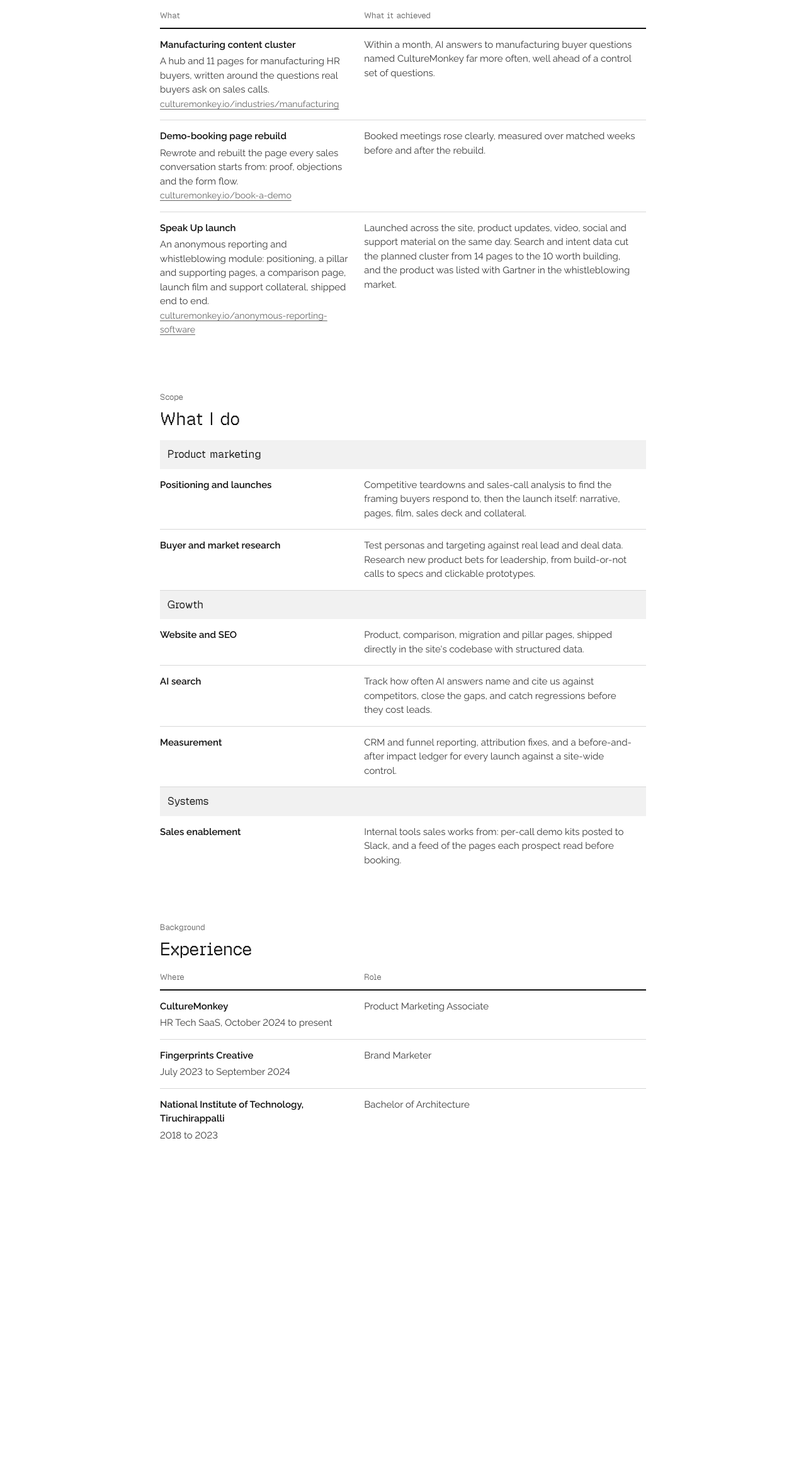
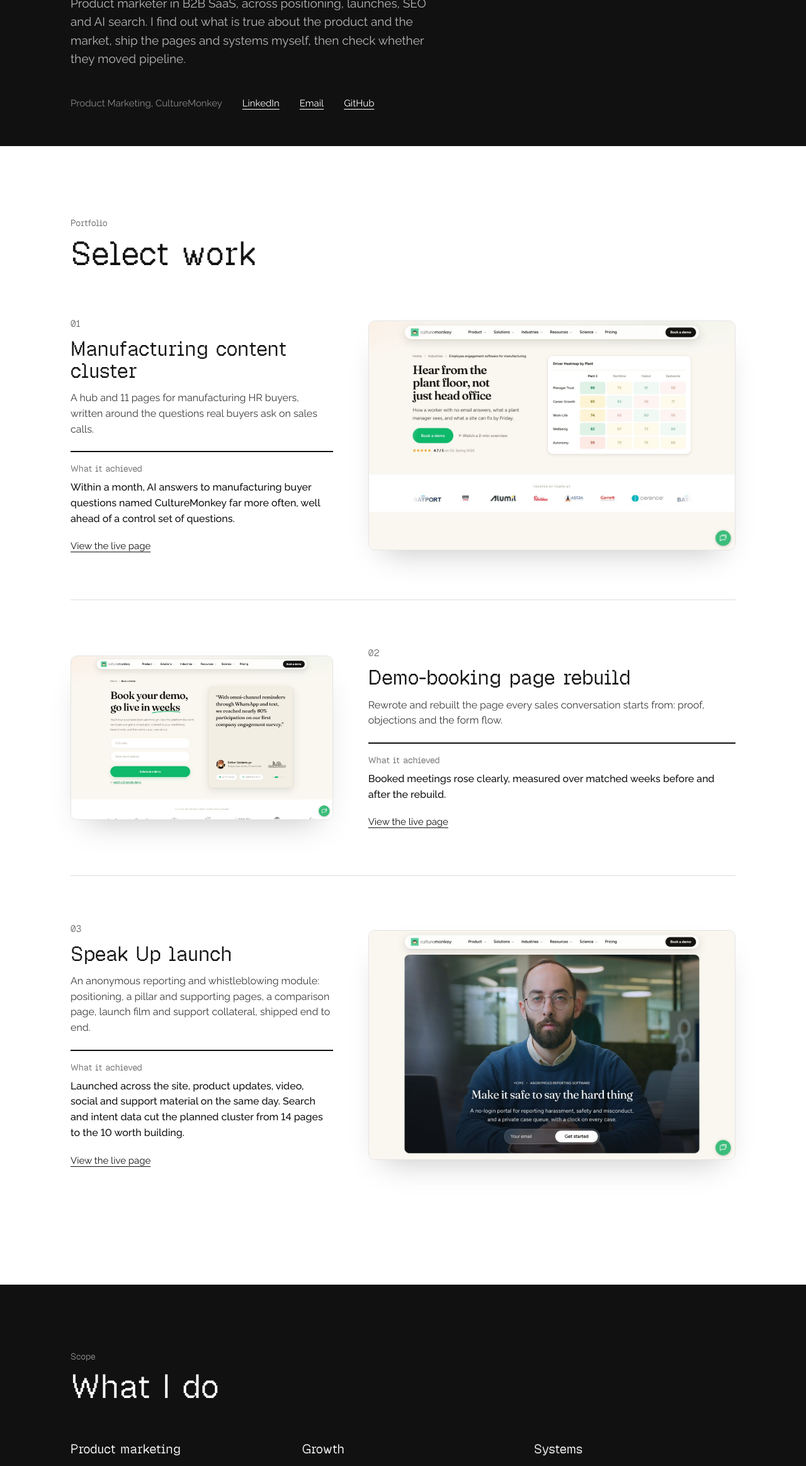
Before and after one commit to hari-sz/hari-sz.github.io, a plain HTML site: page index.html in a window 1280 px wide. Shown: the part 472-2800 px from the top of the page at 63% size. Before the commit the page ends 2396 px from the top, so only its background shows below. Drawn offline with Linux system fonts and the light colour scheme.

Commit message:
Redesign: dark hero, work pieces with page shots, scope band, contact

```diff
--- a/index.html
+++ b/index.html
@@ -9,138 +9,208 @@
   @font-face { font-family: "Geist Pixel"; src: url("fonts/geist-pixel-square.woff2") format("woff2"); font-display: swap; }
   @font-face { font-family: "Raleway"; src: url("fonts/raleway-latin-wght.woff2") format("woff2"); font-weight: 100 900; font-display: swap; }
 
+  :root { --ink: #111; --body: #3a3a3a; --muted: #6b6b6b; --line: #dcdcdc; --dark: #111; }
   * { box-sizing: border-box; margin: 0; padding: 0; }
   html { background: #fff; }
   body {
     font-family: "Raleway", sans-serif;
     font-variant-numeric: lining-nums;
     font-feature-settings: "lnum" 1;
-    color: #111;
-    background: #fff;
-    line-height: 1.55;
+    color: var(--ink); background: #fff; line-height: 1.55;
   }
-  a { color: #111; text-underline-offset: 3px; text-decoration-thickness: 1px; }
-  a:hover { color: #555; }
+  a { color: inherit; }
+  .px { font-family: "Geist Pixel", monospace; font-weight: 400; }
+  .wrap { max-width: 1120px; margin: 0 auto; padding: 0 32px; }
 
-  main { max-width: 820px; margin: 0 auto; padding: 72px 24px 96px; }
+  /* Hero */
+  .hero { background: var(--dark); color: #fff; }
+  .hero .wrap { min-height: min(88vh, 760px); display: flex; flex-direction: column; justify-content: space-between; padding-top: 32px; padding-bottom: 56px; }
+  .topbar { display: flex; justify-content: space-between; align-items: center; font-size: 14px; color: #9a9a9a; }
+  .topbar nav { display: flex; gap: 24px; }
+  .topbar a { text-decoration: none; color: #cfcfcf; }
+  .topbar a:hover { color: #fff; }
+  .hero h1 { font-size: clamp(40px, 7vw, 92px); line-height: 1.02; letter-spacing: -0.5px; max-width: 14ch; margin-top: 72px; }
+  .hero .lede { font-size: 19px; color: #b8b8b8; max-width: 580px; margin-top: 28px; }
+  .hero .meta { display: flex; flex-wrap: wrap; gap: 10px 32px; margin-top: 44px; font-size: 15px; }
+  .hero .meta a { color: #fff; text-underline-offset: 4px; text-decoration-thickness: 1px; }
+  .hero .meta span { color: #8a8a8a; }
 
-  .k { font-family: "Geist Pixel", monospace; font-size: 13px; color: #666; margin-bottom: 8px; }
-  h1, h2 { font-family: "Geist Pixel", monospace; font-weight: 400; line-height: 1.15; color: #111; }
-  h1 { font-size: 40px; margin-bottom: 20px; max-width: 700px; }
-  h2 { font-size: 28px; margin-bottom: 18px; }
-  p.lede { font-size: 17px; color: #3a3a3a; max-width: 640px; }
+  /* Section heads */
+  section { padding: 112px 0 0; }
+  .k { font-family: "Geist Pixel", monospace; font-size: 14px; color: var(--muted); margin-bottom: 10px; }
+  h2 { font-family: "Geist Pixel", monospace; font-weight: 400; font-size: clamp(32px, 4.5vw, 52px); line-height: 1.05; }
 
-  .links { display: flex; flex-wrap: wrap; gap: 8px 22px; margin-top: 22px; font-size: 15px; }
+  /* Work */
+  .work { display: grid; grid-template-columns: 5fr 7fr; gap: 56px; align-items: center; padding: 72px 0; border-bottom: 1px solid var(--line); }
+  .work:last-child { border-bottom: 0; }
+  .work.flip .text { order: 2; }
+  .num { font-family: "Geist Pixel", monospace; font-size: 15px; color: var(--muted); }
+  .work h3 { font-family: "Geist Pixel", monospace; font-weight: 400; font-size: 32px; line-height: 1.1; margin: 10px 0 14px; }
+  .work p { font-size: 16px; color: var(--body); }
+  .result { margin-top: 22px; padding-top: 16px; border-top: 2px solid var(--ink); }
+  .result .k { margin-bottom: 6px; }
+  .result p { color: var(--ink); font-weight: 500; }
+  .live { display: inline-block; margin-top: 20px; font-size: 15px; text-underline-offset: 4px; }
+  .shot { display: block; border-radius: 10px; overflow: hidden; border: 1px solid #e4e4e4; box-shadow: 0 24px 48px -24px rgba(0,0,0,.25); transition: transform .3s ease; }
+  .shot:hover { transform: translateY(-4px); }
+  .shot img { display: block; width: 100%; height: auto; }
 
-  section { margin-top: 72px; }
+  /* Scope band */
+  .band { background: var(--dark); color: #fff; margin-top: 112px; padding: 104px 0; }
+  .band .k { color: #8a8a8a; }
+  .cols { display: grid; grid-template-columns: repeat(3, 1fr); gap: 48px; margin-top: 56px; }
+  .col h4 { font-family: "Geist Pixel", monospace; font-weight: 400; font-size: 20px; padding-bottom: 12px; border-bottom: 1px solid #333; margin-bottom: 18px; }
+  .col dl dt { font-weight: 600; font-size: 16px; color: #fff; }
+  .col dl dd { font-size: 15px; color: #b0b0b0; margin: 4px 0 20px; }
 
-  table { width: 100%; border-collapse: collapse; }
-  th {
-    font-family: "Geist Pixel", monospace; font-weight: 400; font-size: 13px; color: #666;
-    text-align: left; padding: 0 16px 9px 0; border-bottom: 2px solid #111;
-  }
-  td {
-    font-size: 15px; line-height: 1.5; color: #3a3a3a;
-    padding: 14px 16px 14px 0; border-bottom: 1px solid #d8d8d8; vertical-align: top;
-  }
-  td:first-child { width: 42%; color: #111; font-weight: 600; }
-  td:first-child span { display: block; font-weight: 400; color: #3a3a3a; margin-top: 4px; }
-  td:first-child a { font-weight: 400; font-size: 14px; color: #666; }
+  /* Experience */
+  table { width: 100%; border-collapse: collapse; margin-top: 40px; }
+  th { font-family: "Geist Pixel", monospace; font-weight: 400; font-size: 14px; color: var(--muted); text-align: left; padding: 0 16px 10px 0; border-bottom: 2px solid var(--ink); }
+  td { font-size: 16px; color: var(--body); padding: 18px 16px 18px 0; border-bottom: 1px solid var(--line); vertical-align: top; }
+  td:first-child { color: var(--ink); font-weight: 600; width: 45%; }
+  td.when { color: var(--muted); text-align: right; white-space: nowrap; }
   tr:last-child td { border-bottom: 0; }
-  .sec td {
-    font-family: "Geist Pixel", monospace; font-weight: 400; font-size: 17px; color: #111;
-    background: #f1f1f1; padding: 10px 12px; border-bottom: 0; width: auto;
-  }
 
+  .end { padding: 120px 0 104px; }
+  .end h2 { max-width: 16ch; }
+  .end .meta { display: flex; flex-wrap: wrap; gap: 10px 32px; margin-top: 32px; font-size: 17px; }
+  .end a { text-underline-offset: 4px; text-decoration-thickness: 1px; }
 
-  @media (max-width: 640px) {
-    main { padding: 48px 16px 72px; }
-    h1 { font-size: 30px; }
-    h2 { font-size: 23px; }
-    p.lede { font-size: 16px; }
-    table, tbody, tr, td { display: block; width: 100%; }
-    thead { display: none; }
-    td { padding: 4px 0; border-bottom: 0; }
-    td:first-child { width: 100%; padding-top: 14px; }
-    tr { border-bottom: 1px solid #d8d8d8; padding-bottom: 12px; }
-    tr:last-child { border-bottom: 0; }
-    .sec td { padding: 10px 12px; margin-top: 8px; }
+  @media (max-width: 820px) {
+    .wrap { padding: 0 20px; }
+    .hero .wrap { min-height: auto; padding-bottom: 48px; }
+    .hero h1 { margin-top: 56px; }
+    .hero .lede { font-size: 17px; }
+    .topbar nav { display: none; }
+    section { padding-top: 80px; }
+    .work { grid-template-columns: 1fr; gap: 28px; padding: 48px 0; }
+    .work.flip .text { order: 0; }
+    .work h3 { font-size: 26px; }
+    .band { margin-top: 80px; padding: 72px 0; }
+    .cols { grid-template-columns: 1fr; gap: 24px; margin-top: 36px; }
+    td.when { display: none; }
+    .end { padding: 88px 0 72px; }
   }
 </style>
 </head>
 <body>
-<main>
 
-  <header>
-    <div class="k">Hari S</div>
-    <h1>Product marketer who builds the systems behind the marketing</h1>
-    <p class="lede">I work in B2B SaaS across positioning, launches, SEO and AI search. I measure what is really happening, find out what is true about the product and the market, ship the pages and systems myself, then check whether they moved pipeline.</p>
-    <div class="links">
+<header class="hero">
+  <div class="wrap">
+    <div class="topbar">
+      <span class="px">Hari S</span>
+      <nav><a href="#work">Work</a><a href="#scope">What I do</a><a href="#experience">Experience</a></nav>
+    </div>
+    <div>
+      <h1 class="px">I build the systems behind the marketing.</h1>
+      <p class="lede">Product marketer in B2B SaaS, across positioning, launches, SEO and AI search. I find out what is true about the product and the market, ship the pages and systems myself, then check whether they moved pipeline.</p>
+      <div class="meta">
+        <span>Product Marketing, CultureMonkey</span>
         <a href="https://linkedin.com/in/harisrinivas28">LinkedIn</a>
-      <a href="mailto:hari.srinivas28@gmail.com">hari.srinivas28@gmail.com</a>
+        <a href="mailto:hari.srinivas28@gmail.com">Email</a>
         <a href="https://github.com/hari-sz">GitHub</a>
+      </div>
+    </div>
   </div>
 </header>
 
-  <section>
+<main>
+  <section id="work">
+    <div class="wrap">
       <div class="k">Portfolio</div>
       <h2>Select work</h2>
-    <table>
-      <thead><tr><th>What</th><th>What it achieved</th></tr></thead>
-      <tbody>
-        <tr>
-          <td>Manufacturing content cluster
-            <span>A hub and 11 pages for manufacturing HR buyers, written around the questions real buyers ask on sales calls.</span>
-            <a href="https://www.culturemonkey.io/industries/manufacturing/">culturemonkey.io/industries/manufacturing</a></td>
-          <td>Within a month, AI answers to manufacturing buyer questions named CultureMonkey far more often, well ahead of a control set of questions.</td>
-        </tr>
-        <tr>
-          <td>Demo-booking page rebuild
-            <span>Rewrote and rebuilt the page every sales conversation starts from: proof, objections and the form flow.</span>
-            <a href="https://www.culturemonkey.io/book-a-demo/">culturemonkey.io/book-a-demo</a></td>
-          <td>Booked meetings rose clearly, measured over matched weeks before and after the rebuild.</td>
-        </tr>
-        <tr>
-          <td>Speak Up launch
-            <span>An anonymous reporting and whistleblowing module: positioning, a pillar and supporting pages, a comparison page, launch film and support collateral, shipped end to end.</span>
-            <a href="https://www.culturemonkey.io/anonymous-reporting-software/">culturemonkey.io/anonymous-reporting-software</a></td>
-          <td>Launched across the site, product updates, video, social and support material on the same day. Search and intent data cut the planned cluster from 14 pages to the 10 worth building, and the product was listed with Gartner in the whistleblowing market.</td>
-        </tr>
-      </tbody>
-    </table>
+
+      <div class="work">
+        <div class="text">
+          <div class="num">01</div>
+          <h3>Manufacturing content cluster</h3>
+          <p>A hub and 11 pages for manufacturing HR buyers, written around the questions real buyers ask on sales calls.</p>
+          <div class="result"><div class="k">What it achieved</div><p>Within a month, AI answers to manufacturing buyer questions named CultureMonkey far more often, well ahead of a control set of questions.</p></div>
+          <a class="live" href="https://www.culturemonkey.io/industries/manufacturing/">View the live page</a>
+        </div>
+        <a class="shot" href="https://www.culturemonkey.io/industries/manufacturing/"><img src="img/manufacturing.jpg" alt="CultureMonkey manufacturing page" width="1440" height="900" loading="lazy"></a>
+      </div>
+
+      <div class="work flip">
+        <div class="text">
+          <div class="num">02</div>
+          <h3>Demo-booking page rebuild</h3>
+          <p>Rewrote and rebuilt the page every sales conversation starts from: proof, objections and the form flow.</p>
+          <div class="result"><div class="k">What it achieved</div><p>Booked meetings rose clearly, measured over matched weeks before and after the rebuild.</p></div>
+          <a class="live" href="https://www.culturemonkey.io/book-a-demo/">View the live page</a>
+        </div>
+        <a class="shot" href="https://www.culturemonkey.io/book-a-demo/"><img src="img/book-a-demo.jpg" alt="CultureMonkey book a demo page" width="1440" height="900" loading="lazy"></a>
+      </div>
+
+      <div class="work">
+        <div class="text">
+          <div class="num">03</div>
+          <h3>Speak Up launch</h3>
+          <p>An anonymous reporting and whistleblowing module: positioning, a pillar and supporting pages, a comparison page, launch film and support collateral, shipped end to end.</p>
+          <div class="result"><div class="k">What it achieved</div><p>Launched across the site, product updates, video, social and support material on the same day. Search and intent data cut the planned cluster from 14 pages to the 10 worth building.</p></div>
+          <a class="live" href="https://www.culturemonkey.io/anonymous-reporting-software/">View the live page</a>
+        </div>
+        <a class="shot" href="https://www.culturemonkey.io/anonymous-reporting-software/"><img src="img/speak-up.jpg" alt="CultureMonkey anonymous reporting page" width="1440" height="900" loading="lazy"></a>
+      </div>
+    </div>
   </section>
 
-  <section>
+  <div class="band" id="scope">
+    <div class="wrap">
       <div class="k">Scope</div>
       <h2>What I do</h2>
-    <table>
-      <tbody>
-        <tr class="sec"><td colspan="2">Product marketing</td></tr>
-        <tr><td>Positioning and launches</td><td>Competitive teardowns and sales-call analysis to find the framing buyers respond to, then the launch itself: narrative, pages, film, sales deck and collateral.</td></tr>
-        <tr><td>Buyer and market research</td><td>Test personas and targeting against real lead and deal data. Research new product bets for leadership, from build-or-not calls to specs and clickable prototypes.</td></tr>
-        <tr class="sec"><td colspan="2">Growth</td></tr>
-        <tr><td>Website and SEO</td><td>Product, comparison, migration and pillar pages, shipped directly in the site's codebase with structured data.</td></tr>
-        <tr><td>AI search</td><td>Track how often AI answers name and cite us against competitors, close the gaps, and catch regressions before they cost leads.</td></tr>
-        <tr><td>Measurement</td><td>CRM and funnel reporting, attribution fixes, and a before-and-after impact ledger for every launch against a site-wide control.</td></tr>
-        <tr class="sec"><td colspan="2">Systems</td></tr>
-        <tr><td>Sales enablement</td><td>Internal tools sales works from: per-call demo kits posted to Slack, and a feed of the pages each prospect read before booking.</td></tr>
-      </tbody>
-    </table>
-  </section>
+      <div class="cols">
+        <div class="col">
+          <h4>Product marketing</h4>
+          <dl>
+            <dt>Positioning and launches</dt><dd>Competitive teardowns and sales-call analysis to find the framing buyers respond to, then the launch: narrative, pages, film and sales deck.</dd>
+            <dt>Buyer and market research</dt><dd>Personas and targeting tested against real lead and deal data. New product bets researched for leadership, from build-or-not calls to prototypes.</dd>
+          </dl>
+        </div>
+        <div class="col">
+          <h4>Growth</h4>
+          <dl>
+            <dt>Website and SEO</dt><dd>Product, comparison, migration and pillar pages, shipped directly in the site's codebase with structured data.</dd>
+            <dt>AI search</dt><dd>How often AI answers name and cite us against competitors, the gaps closed, and regressions caught before they cost leads.</dd>
+          </dl>
+        </div>
+        <div class="col">
+          <h4>Systems</h4>
+          <dl>
+            <dt>Measurement</dt><dd>CRM and funnel reporting, attribution fixes, and a before-and-after impact ledger for every launch against a site-wide control.</dd>
+            <dt>Sales enablement</dt><dd>Per-call demo kits posted to Slack, and a feed of the pages each prospect read before booking.</dd>
+          </dl>
+        </div>
+      </div>
+    </div>
+  </div>
 
-  <section>
+  <section id="experience">
+    <div class="wrap">
       <div class="k">Background</div>
       <h2>Experience</h2>
       <table>
-      <thead><tr><th>Where</th><th>Role</th></tr></thead>
+        <thead><tr><th>Where</th><th>Role</th><th></th></tr></thead>
         <tbody>
-        <tr><td>CultureMonkey<span>HR Tech SaaS, October 2024 to present</span></td><td>Product Marketing Associate</td></tr>
-        <tr><td>Fingerprints Creative<span>July 2023 to September 2024</span></td><td>Brand Marketer</td></tr>
-        <tr><td>National Institute of Technology, Tiruchirappalli<span>2018 to 2023</span></td><td>Bachelor of Architecture</td></tr>
+          <tr><td>CultureMonkey, HR Tech SaaS</td><td>Product Marketing Associate</td><td class="when">2024 to present</td></tr>
+          <tr><td>Fingerprints Creative</td><td>Brand Marketer</td><td class="when">2023 to 2024</td></tr>
+          <tr><td>NIT Tiruchirappalli</td><td>Bachelor of Architecture</td><td class="when">2018 to 2023</td></tr>
         </tbody>
       </table>
+    </div>
   </section>
 
+  <div class="end">
+    <div class="wrap">
+      <div class="k">Contact</div>
+      <h2>Building something that needs to be found?</h2>
+      <div class="meta">
+        <a href="mailto:hari.srinivas28@gmail.com">hari.srinivas28@gmail.com</a>
+        <a href="https://linkedin.com/in/harisrinivas28">LinkedIn</a>
+      </div>
+    </div>
+  </div>
 </main>
+
 </body>
 </html>
```
Also changed, not shown: img/book-a-demo.jpg (added), img/manufacturing.jpg (added), img/speak-up.jpg (added). Lines whose indentation alone changed are shown as unchanged.
